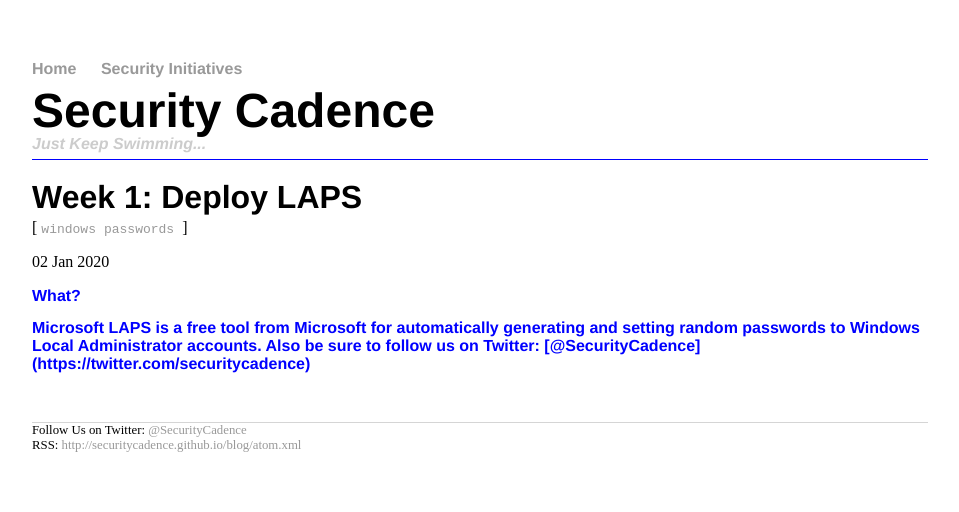
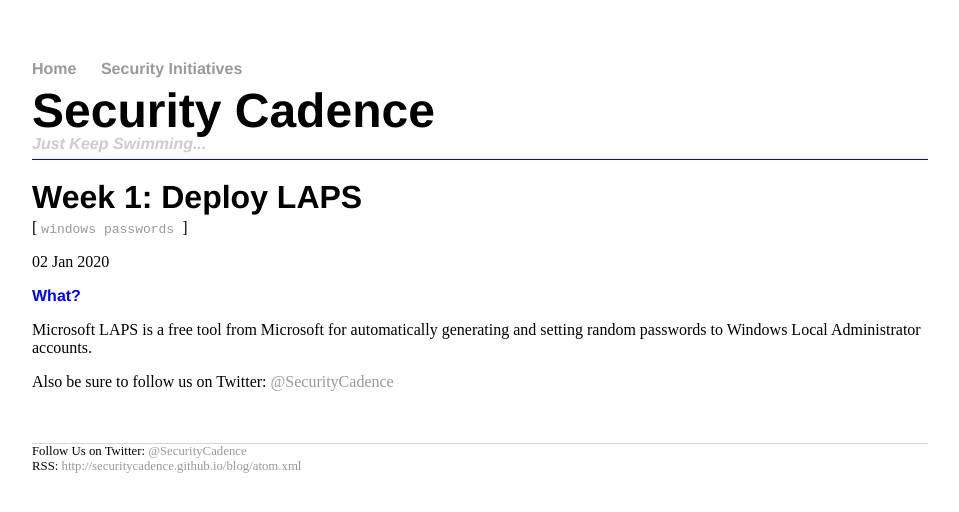
Before and after one commit to securitycadence/securitycadence.github.io, a Jekyll site: the page built from _posts/2020-01-02-Week-1-Deploy-LAPS.md, in a window 1280 px wide. Shown: the top 512 px of the page, without its empty margins (160-1119 px from the left). Built offline with Jekyll 4.4.1, drawn with Linux system fonts in a browser that asks for light colours.

```diff
--- a/_posts/2020-01-02-Week-1-Deploy-LAPS.md
+++ b/_posts/2020-01-02-Week-1-Deploy-LAPS.md
@@ -5,7 +5,7 @@ date: 2020-01-02
 tags: windows passwords
 ---
 
-<h2>What?<h2>
+<h2>What?</h2>
 Microsoft LAPS is a free tool from Microsoft for automatically generating and setting random passwords
 to Windows Local Administrator accounts.
 
```
